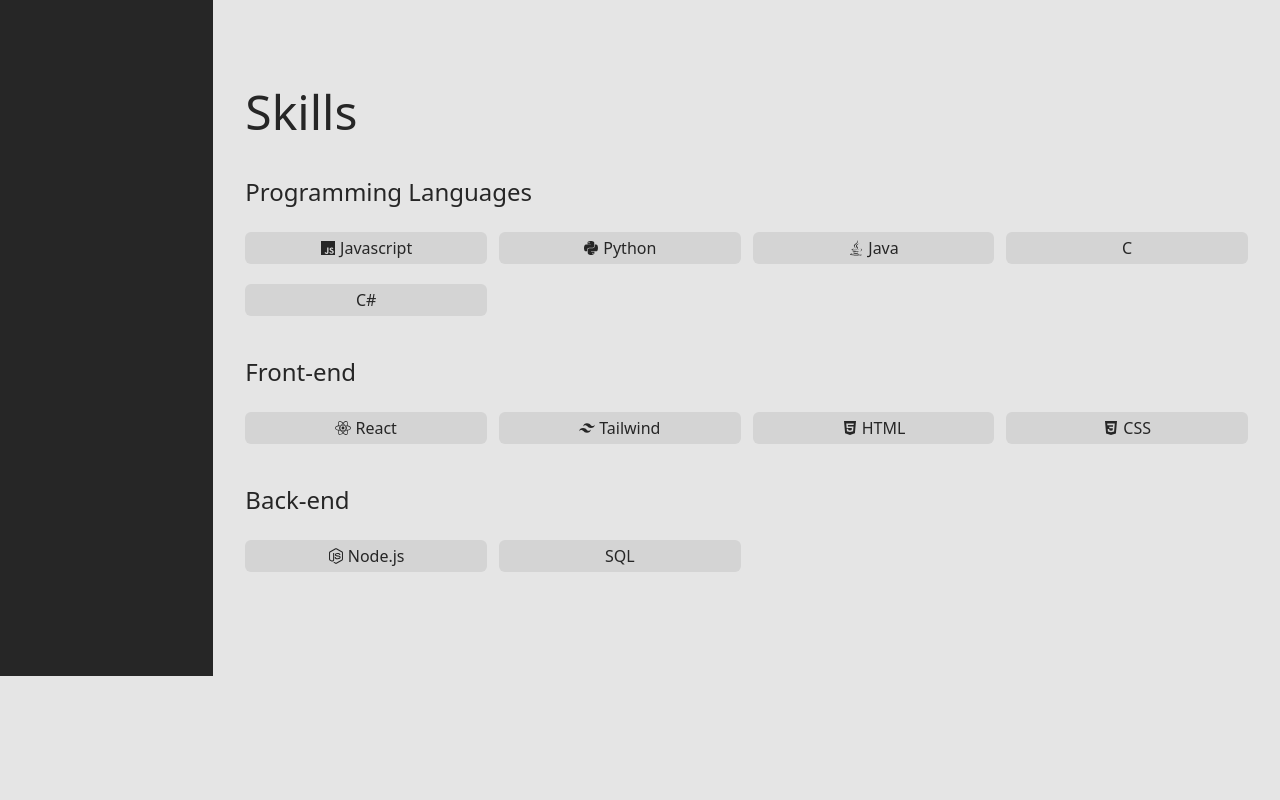
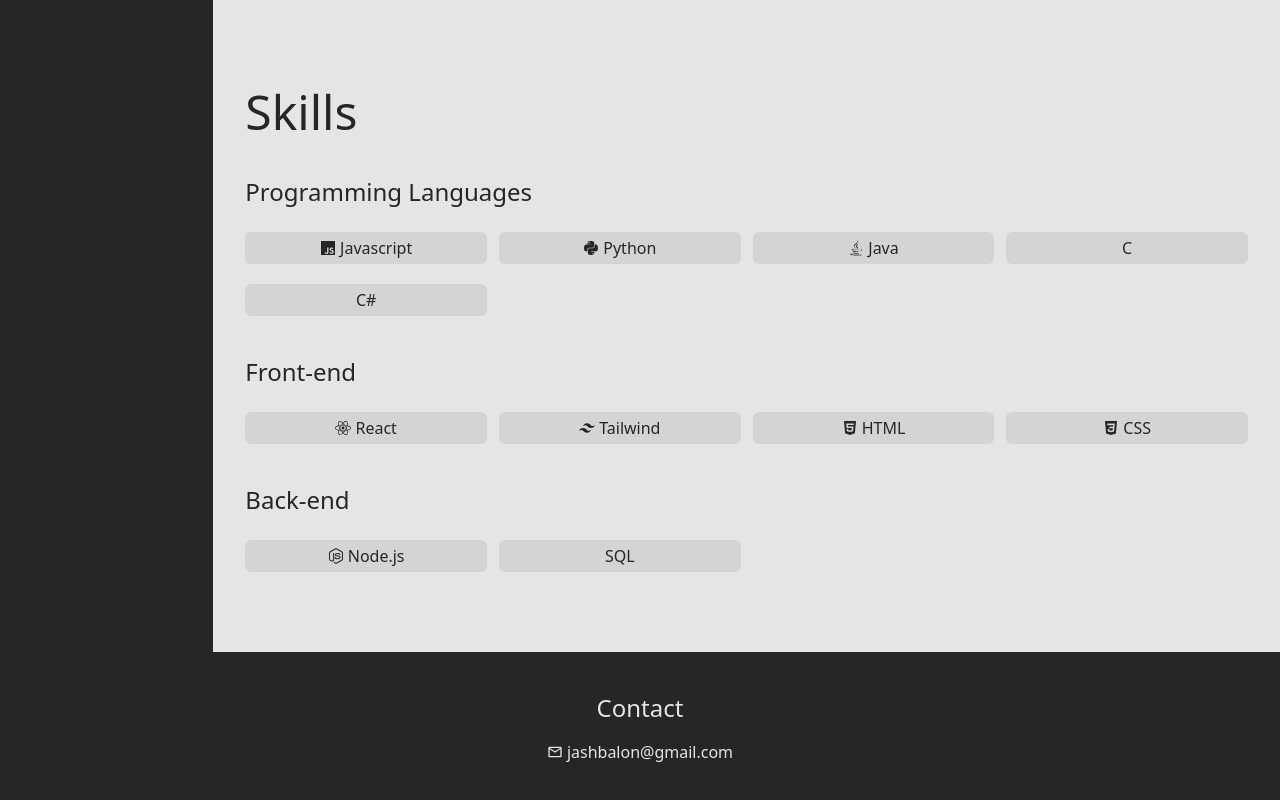
Before and after one commit to JBLNgithub/portfolio, a React (Vite) app: page / in a window 1280 px wide. Shown: the part 644-1444 px from the top of the page. Before the commit the page ends 1320 px from the top, so only its background shows below. Built offline with nearby package versions, Linux system fonts and the light colour scheme.

Commit message:
add footer

```diff
--- a/src/components/Footer.jsx
+++ b/src/components/Footer.jsx
@@ -1,11 +1,17 @@
-import React from 'react'
+import {MdOutlineEmail} from 'react-icons/md'
+
 
 const Footer = () => {
-  return (
-    <div className='mt-20'>
-        <br />
-    </div>
-  )
+    return (
+        <div className='py-10 text-center text-neutral-200 bg-neutral-800'>
+            <h1 className='text-2xl mb-4'>Contact</h1>
+
+            <a href='mailto:jashbalon@gmail.com' target="_blank" className='hover:text-neutral-800 hover:bg-sky-500 px-3 py-2 rounded-2xl'>
+                <MdOutlineEmail className='inline mb-1 mr-1' />
+                jashbalon@gmail.com
+            </a>
+        </div>
+    )
 }
 
 export default Footer
--- a/src/layouts/MainLayout.jsx
+++ b/src/layouts/MainLayout.jsx
@@ -10,10 +10,12 @@
         <div className='col-span-1'>
             <Navbar />
         </div>
-        <div className='col-span-8 md:col-span-5 container m-auto px-8'>
+        <div className='col-span-8 md:col-span-5 container m-auto px-8 mb-20'>
             <Outlet />
+        </div>
+        <footer className='col-span-full'>
             <Footer />
-        </div>
+        </footer>
     </div>
   )
 }
```
